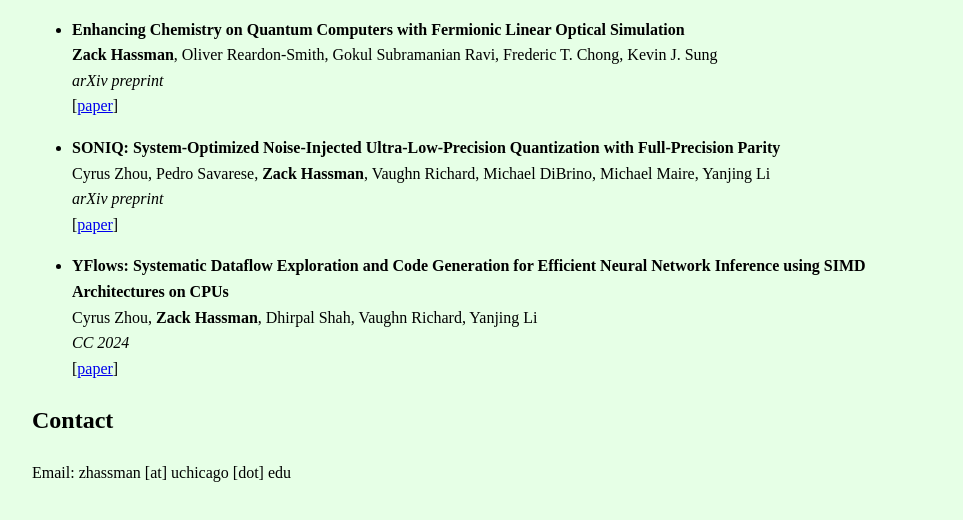
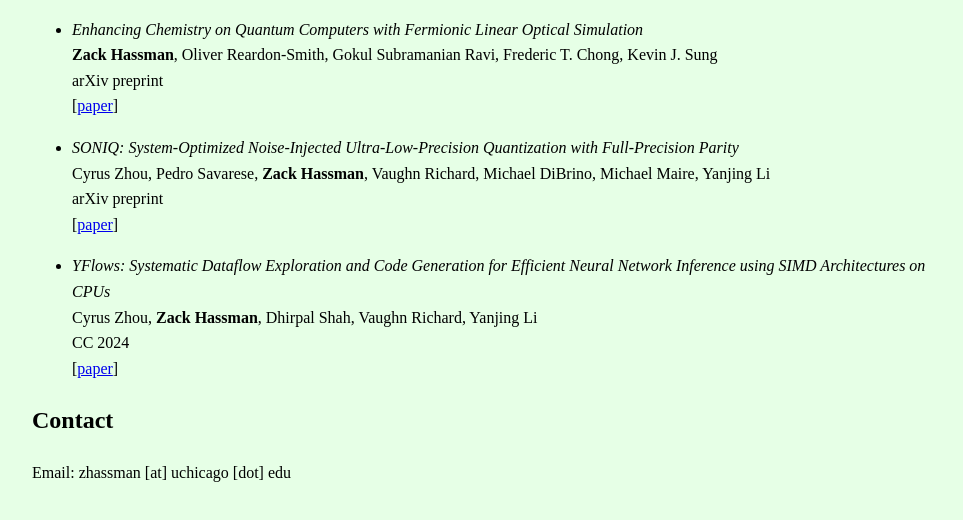
Before and after one commit to zhassman/website, a plain HTML site: page index.html in a window 1280 px wide. Shown: the part 428-948 px from the top of the page, without its empty margins (158-1121 px from the left). Drawn offline with Linux system fonts and the light colour scheme.

Commit message:
Update index.html

```diff
--- a/index.html
+++ b/index.html
@@ -44,25 +44,25 @@
   <ul>
       <li>
       <p>
-        <strong>Enhancing Chemistry on Quantum Computers with Fermionic Linear Optical Simulation</strong><br>
+        <em>Enhancing Chemistry on Quantum Computers with Fermionic Linear Optical Simulation</em><br>
         <strong>Zack Hassman</strong>, Oliver Reardon-Smith, Gokul Subramanian Ravi, Frederic T. Chong, Kevin J. Sung<br>
-        <em>arXiv preprint</em><br>
+        arXiv preprint<br>
         [<a href="https://arxiv.org/abs/2511.12416v1" target="_blank" rel="noopener noreferrer">paper</a>]
       </p>
     </li>
     <li>
       <p>
-        <strong>SONIQ: System-Optimized Noise-Injected Ultra-Low-Precision Quantization with Full-Precision Parity</strong><br>
+        <em>SONIQ: System-Optimized Noise-Injected Ultra-Low-Precision Quantization with Full-Precision Parity</em><br>
         Cyrus Zhou, Pedro Savarese, <strong>Zack Hassman</strong>, Vaughn Richard, Michael DiBrino, Michael Maire, Yanjing Li<br>
-        <em>arXiv preprint</em><br>
+        arXiv preprint<br>
         [<a href="https://arxiv.org/abs/2311.14114" target="_blank" rel="noopener noreferrer">paper</a>]
       </p>
     </li>
     <li>
       <p>
-        <strong>YFlows: Systematic Dataflow Exploration and Code Generation for Efficient Neural Network Inference using SIMD Architectures on CPUs</strong><br>
+        <em>YFlows: Systematic Dataflow Exploration and Code Generation for Efficient Neural Network Inference using SIMD Architectures on CPUs</em><br>
         Cyrus Zhou, <strong>Zack Hassman</strong>, Dhirpal Shah, Vaughn Richard, Yanjing Li<br>
-        <em>CC 2024</em><br>
+        CC 2024<br>
         [<a href="https://dl.acm.org/doi/10.1145/3640537.3641566" target="_blank" rel="noopener noreferrer">paper</a>]
       </p>
     </li>
```
